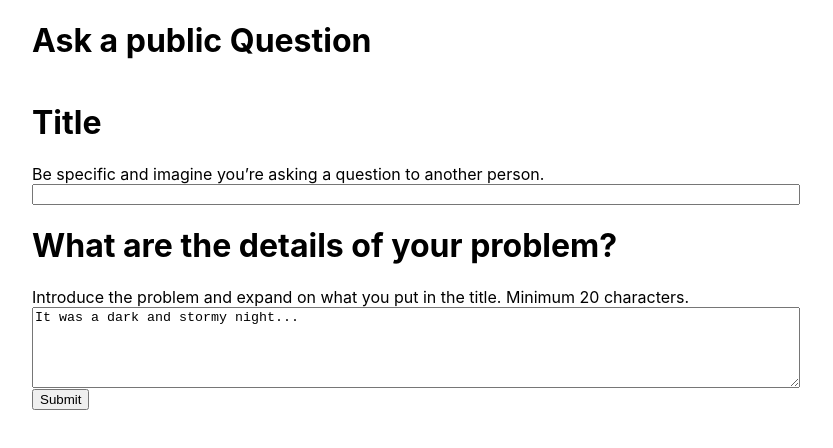
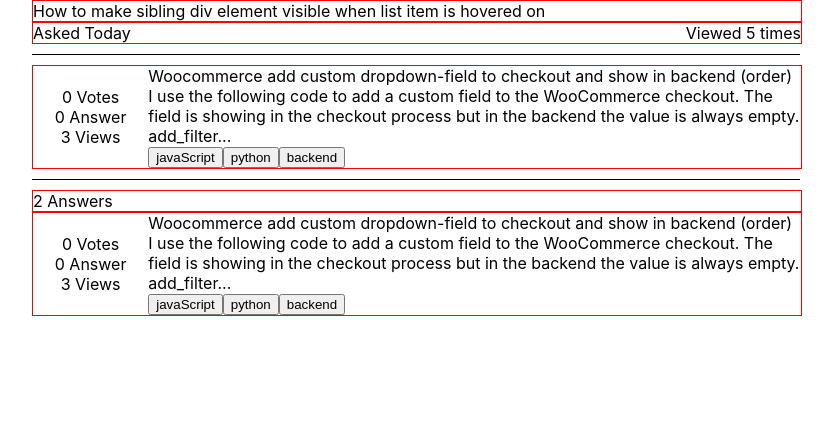
Before and after one commit to jayashibus/stackoverflow, a React (Create React App) app: page /detail/1 in a window 1280 px wide. Shown: the top 448 px of the page, without its empty margins (224-1057 px from the left). Built offline with nearby package versions, Linux system fonts and the light colour scheme.

Commit message:
Detail page added

```diff
--- a/src/App.js
+++ b/src/App.js
@@ -1,12 +1,14 @@
 import "./App.css";
 import AskQuestion from "./Component/ListAll/AskQuestion";
+import Detail from "./Component/ListAll/Detail";
 import List from "./Component/ListAll/List";
 
 function App() {
   return (
     <div className="App">
       {/* <List /> */}
-      <AskQuestion />
+      {/* <AskQuestion /> */}
+      <Detail />
     </div>
   );
 }
--- /dev/null
+++ b/src/Component/ListAll/Detail.jsx
@@ -0,0 +1,70 @@
+import React from "react";
+
+const Detail = () => {
+  return (
+    <div>
+      <div className="List-container">
+        <div className="Title-left">
+          How to make sibling div element visible when list item is hovered on
+        </div>
+      </div>
+      <div className="List-container">
+        <div className="Title-left">Asked Today</div>
+        <div className="Title-right "> Viewed 5 times</div>
+      </div>
+      <div class="divider"> </div>
+      <div className="List-container">
+        <div className="List-vertical-left">
+          <div className="Votes">0 Votes</div>
+          <div className="Votes">0 Answer</div>
+          <div className="Votes">3 Views</div>
+        </div>
+        <div className="List-vertical-right">
+          <div>
+            Woocommerce add custom dropdown-field to checkout and show in
+            backend (order)
+          </div>
+          <div>
+            I use the following code to add a custom field to the WooCommerce
+            checkout. The field is showing in the checkout process but in the
+            backend the value is always empty. add_filter...
+          </div>
+          <div className="Button-left ">
+            <button> javaScript </button>
+            <button> python </button>
+            <button> backend </button>
+          </div>
+        </div>
+      </div>
+      <div class="divider"> </div>
+      <div className="List-container">
+        <div className="Title-left">2 Answers </div>
+      </div>
+      <div className="List-container">
+        <div className="List-vertical-left">
+          <div className="Votes">0 Votes</div>
+          <div className="Votes">0 Answer</div>
+          <div className="Votes">3 Views</div>
+        </div>
+        <div className="List-vertical-right">
+          <div>
+            Woocommerce add custom dropdown-field to checkout and show in
+            backend (order)
+          </div>
+          <div>
+            I use the following code to add a custom field to the WooCommerce
+            checkout. The field is showing in the checkout process but in the
+            backend the value is always empty. add_filter...
+          </div>
+          <div className="Button-left ">
+            <button> javaScript </button>
+            <button> python </button>
+            <button> backend </button>
+          </div>
+        </div>
+      </div>
+    </div>
+  );
+};
+
+export default Detail;
```
